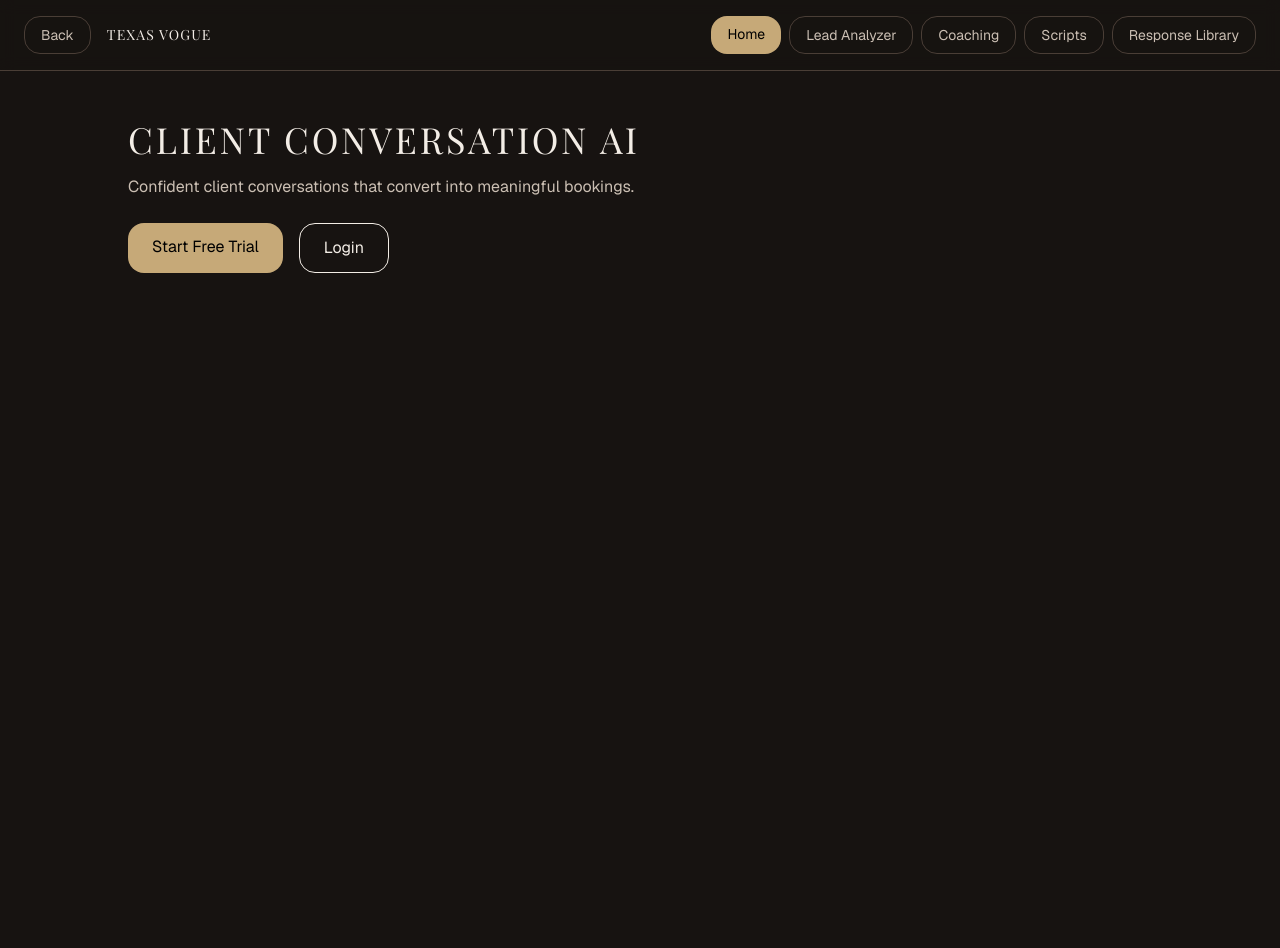
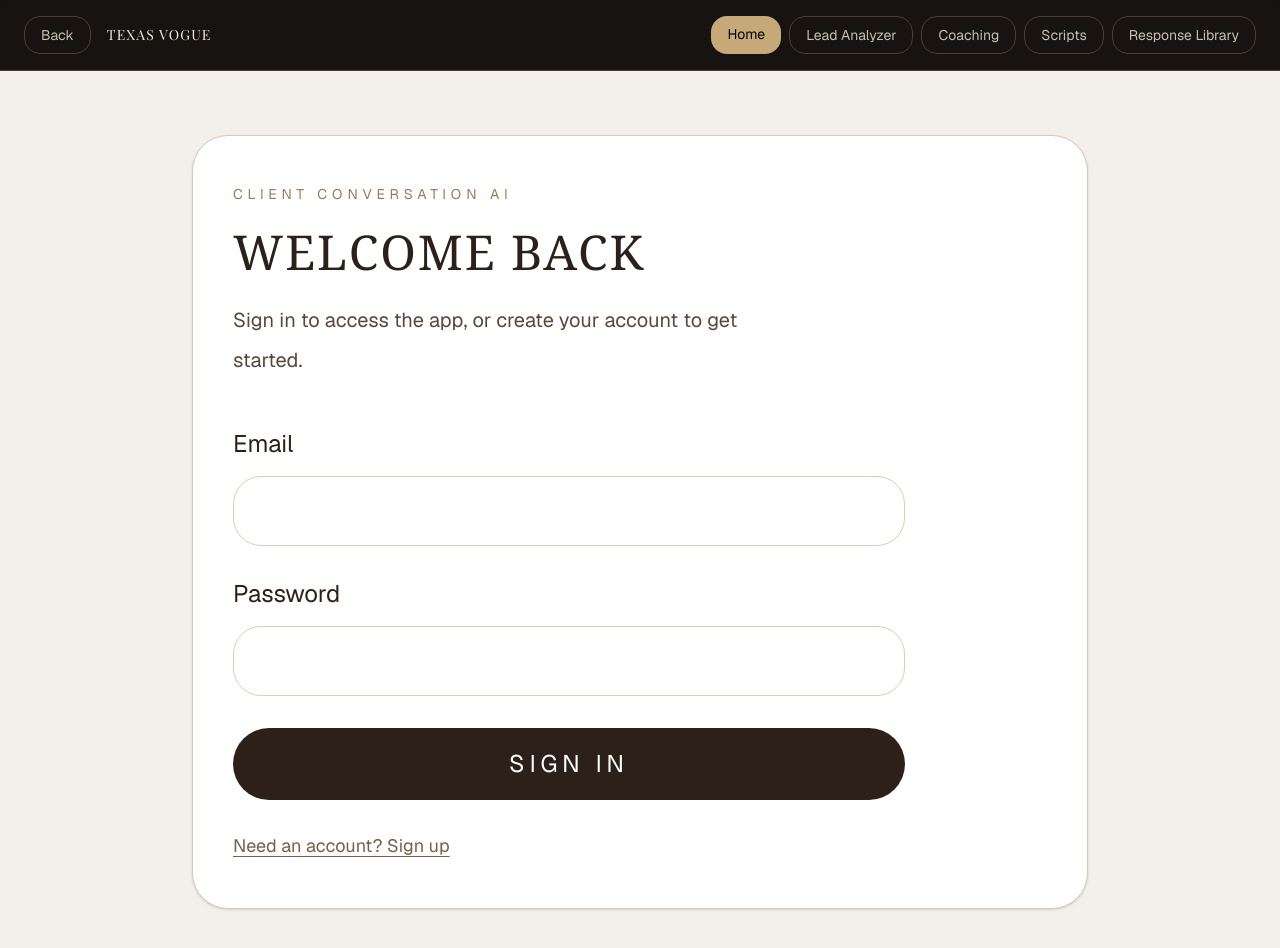
Before and after one commit to devorah16-ui/tvp-app, a Next.js app: page / in a window 1280 px wide. Shown: the top 948 px of the page. Before the commit the page ends 871 px from the top, so only its background shows below. Built offline with nearby package versions, Linux system fonts and the light colour scheme; no server answers.

Commit message:
Add auth gating, pricing flow, and Stripe integration

```diff
--- a/app/login/page.tsx
+++ /dev/null
@@ -1,146 +0,0 @@
-"use client";
-
-import { useState } from "react";
-import { useRouter } from "next/navigation";
-import { createClient } from "../../utils/supabase/client";
-
-export default function LoginPage() {
-  const supabase = createClient();
-  const router = useRouter();
-
-  const [email, setEmail] = useState("");
-  const [password, setPassword] = useState("");
-  const [mode, setMode] = useState<"login" | "signup">("login");
-  const [loading, setLoading] = useState(false);
-  const [message, setMessage] = useState("");
-
-  async function routeBySubscription(userId: string) {
-    const { data: profile } = await supabase
-      .from("profiles")
-      .select("subscription_status")
-      .eq("id", userId)
-      .single();
-
-    const status = profile?.subscription_status;
-
-    if (status === "trialing" || status === "active") {
-      router.push("/dashboard");
-      router.refresh();
-      return;
-    }
-
-    router.push("/pricing");
-    router.refresh();
-  }
-
-  async function handleSubmit(e: React.FormEvent) {
-    e.preventDefault();
-    setLoading(true);
-    setMessage("");
-
-    try {
-      if (mode === "signup") {
-        const { data, error } = await supabase.auth.signUp({
-          email,
-          password,
-        });
-
-        if (error) throw error;
-
-        if (data.user) {
-          router.push("/pricing");
-          router.refresh();
-          return;
-        }
-
-        setMessage("Account created. Please sign in.");
-        return;
-      }
-
-      const { data, error } = await supabase.auth.signInWithPassword({
-        email,
-        password,
-      });
-
-      if (error) throw error;
-
-      if (data.user) {
-        await routeBySubscription(data.user.id);
-      }
-    } catch (err) {
-      const msg = err instanceof Error ? err.message : "Something went wrong.";
-      setMessage(msg);
-    } finally {
-      setLoading(false);
-    }
-  }
-
-  return (
-    <main className="min-h-screen bg-[#171311] px-6 py-12 text-[#F3EDE6]">
-      <div className="mx-auto max-w-md rounded-3xl border border-[#4A3E36] bg-[#221C19] p-8 shadow-2xl">
-        <p className="text-xs uppercase tracking-[0.28em] text-[#9D8F83]">
-          Client Conversation AI
-        </p>
-
-        <h1 className="mt-4 font-display text-3xl text-[#F3EDE6]">
-          {mode === "login" ? "Welcome Back" : "Create Your Account"}
-        </h1>
-
-        <p className="mt-3 text-[#CBBFB3]">
-          Sign in to continue, or create your account to begin your trial.
-        </p>
-
-        <form onSubmit={handleSubmit} className="mt-8 space-y-4">
-          <div>
-            <label className="mb-2 block text-sm text-[#F3EDE6]">Email</label>
-            <input
-              type="email"
-              required
-              value={email}
-              onChange={(e) => setEmail(e.target.value)}
-              className="w-full rounded-2xl border border-[#4A3E36] bg-[#171311] px-4 py-3 text-[#F3EDE6] outline-none"
-            />
-          </div>
-
-          <div>
-            <label className="mb-2 block text-sm text-[#F3EDE6]">Password</label>
-            <input
-              type="password"
-              required
-              value={password}
-              onChange={(e) => setPassword(e.target.value)}
-              className="w-full rounded-2xl border border-[#4A3E36] bg-[#171311] px-4 py-3 text-[#F3EDE6] outline-none"
-            />
-          </div>
-
-          {message ? <p className="text-sm text-[#CBBFB3]">{message}</p> : null}
-
-          <button
-            type="submit"
-            disabled={loading}
-            className="w-full rounded-2xl bg-[#C6A978] px-5 py-3 font-medium text-black transition hover:bg-[#D7BB8C] disabled:opacity-60"
-          >
-            {loading
-              ? "Please wait..."
-              : mode === "login"
-              ? "Sign In"
-              : "Create Account"}
-          </button>
-        </form>
-
-        <button
-          type="button"
-          onClick={() => {
-            setMode(mode === "login" ? "signup" : "login");
-            setMessage("");
-          }}
-          className="mt-5 text-sm text-[#CBBFB3] underline underline-offset-4"
-        >
-          {mode === "login"
-            ? "Need an account? Sign up"
-            : "Already have an account? Sign in"}
-        </button>
-      </div>
-    </main>
-  );
-}
--- a/app/page.tsx
+++ b/app/page.tsx
@@ -1,23 +1,148 @@
-import Link from "next/link";
+"use client";
 
-export default function HomePage() {
+import { useState } from "react";
+import { useRouter } from "next/navigation";
+import { createClient } from "../utils/supabase/client";
+
+export default function HomeLoginPage() {
+  const supabase = createClient();
+  const router = useRouter();
+
+  const [email, setEmail] = useState("");
+  const [password, setPassword] = useState("");
+  const [mode, setMode] = useState<"login" | "signup">("login");
+  const [loading, setLoading] = useState(false);
+  const [message, setMessage] = useState("");
+
+  async function routeBySubscription(userId: string) {
+    const { data: profile } = await supabase
+      .from("profiles")
+      .select("subscription_status")
+      .eq("id", userId)
+      .single();
+
+    const status = profile?.subscription_status;
+
+    if (status === "trialing" || status === "active") {
+      router.push("/dashboard");
+      router.refresh();
+      return;
+    }
+
+    router.push("/pricing");
+    router.refresh();
+  }
+
+  async function handleSubmit(e: React.FormEvent) {
+    e.preventDefault();
+    setLoading(true);
+    setMessage("");
+
+    try {
+      if (mode === "signup") {
+        const { data, error } = await supabase.auth.signUp({
+          email,
+          password,
+        });
+
+        if (error) throw error;
+
+        if (data.user) {
+          router.push("/pricing");
+          router.refresh();
+          return;
+        }
+
+        setMessage("Account created. Please sign in.");
+        return;
+      }
+
+      const { data, error } = await supabase.auth.signInWithPassword({
+        email,
+        password,
+      });
+
+      if (error) throw error;
+
+      if (data.user) {
+        await routeBySubscription(data.user.id);
+      }
+    } catch (err) {
+      const msg = err instanceof Error ? err.message : "Something went wrong.";
+      setMessage(msg);
+    } finally {
+      setLoading(false);
+    }
+  }
+
   return (
-    <main className="min-h-screen bg-[#171311] px-6 py-12 text-[#F3EDE6]">
-      <div className="mx-auto max-w-5xl">
-        <h1 className="text-4xl font-display">Client Conversation AI</h1>
+    <main className="min-h-screen bg-[#f3efea] px-6 py-16 text-[#2d2018]">
+      <div className="mx-auto max-w-4xl">
+        <div className="rounded-[36px] border border-[#d8c8b7] bg-white px-10 py-12 shadow-sm">
+          <p className="text-sm uppercase tracking-[0.35em] text-[#9a7a56]">
+            Client Conversation AI
+          </p>
 
-        <p className="mt-4 text-[#CBBFB3]">
-          Confident client conversations that convert into meaningful bookings.
-        </p>
+          <h1 className="mt-6 font-serif text-5xl uppercase tracking-[0.04em] text-[#2d2018]">
+            {mode === "login" ? "Welcome Back" : "Create Your Account"}
+          </h1>
 
-        <div className="mt-6 flex gap-4">
-          <Link href="/pricing" className="bg-[#C6A978] px-6 py-3 rounded-2xl text-black">
-            Start Free Trial
-          </Link>
+          <p className="mt-6 max-w-xl text-xl leading-10 text-[#5b4638]">
+            Sign in to access the app, or create your account to get started.
+          </p>
 
-          <Link href="/login" className="border px-6 py-3 rounded-2xl">
-            Login
-          </Link>
+          <form onSubmit={handleSubmit} className="mt-12 max-w-2xl space-y-8">
+            <div>
+              <label className="mb-4 block text-2xl text-[#2d2018]">Email</label>
+              <input
+                type="email"
+                required
+                value={email}
+                onChange={(e) => setEmail(e.target.value)}
+                className="w-full rounded-[28px] border border-[#dccbb8] bg-white px-6 py-5 text-xl outline-none"
+              />
+            </div>
+
+            <div>
+              <label className="mb-4 block text-2xl text-[#2d2018]">Password</label>
+              <input
+                type="password"
+                required
+                value={password}
+                onChange={(e) => setPassword(e.target.value)}
+                className="w-full rounded-[28px] border border-[#dccbb8] bg-white px-6 py-5 text-xl outline-none"
+              />
+            </div>
+
+            {message ? (
+              <p className="text-base text-[#7a5d48]">{message}</p>
+            ) : null}
+
+            <button
+              type="submit"
+              disabled={loading}
+              className="w-full rounded-full bg-[#2d2018] px-8 py-5 text-2xl uppercase tracking-[0.2em] text-white disabled:opacity-60"
+            >
+              {loading
+                ? "Please wait..."
+                : mode === "login"
+                ? "Sign In"
+                : "Create Account"}
+            </button>
+          </form>
+
+          <button
+            type="button"
+            onClick={() => {
+              setMode(mode === "login" ? "signup" : "login");
+              setMessage("");
+            }}
+            className="mt-8 text-lg text-[#7a5d48] underline underline-offset-4"
+          >
+            {mode === "login"
+              ? "Need an account? Sign up"
+              : "Already have an account? Sign in"}
+          </button>
         </div>
       </div>
     </main>
```
